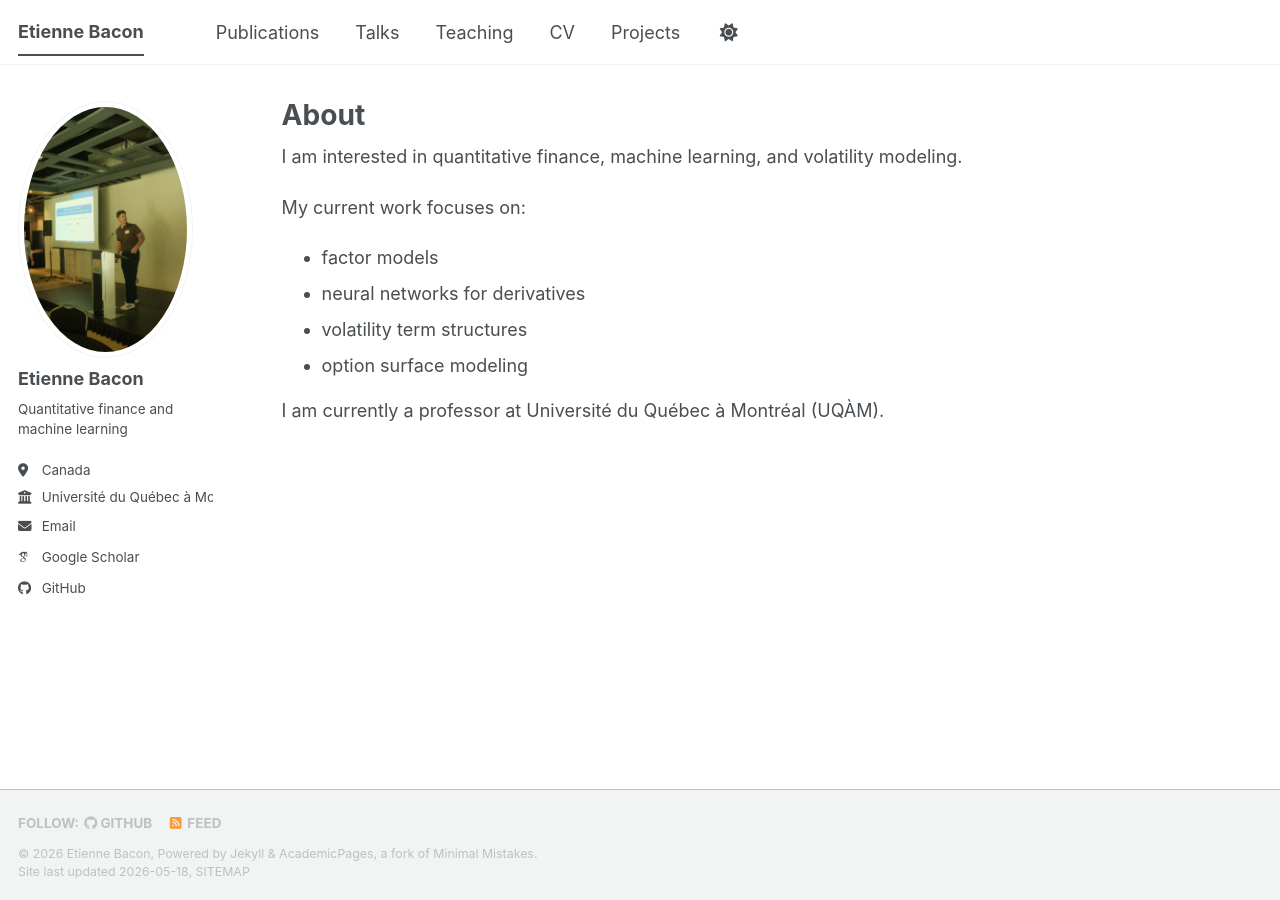
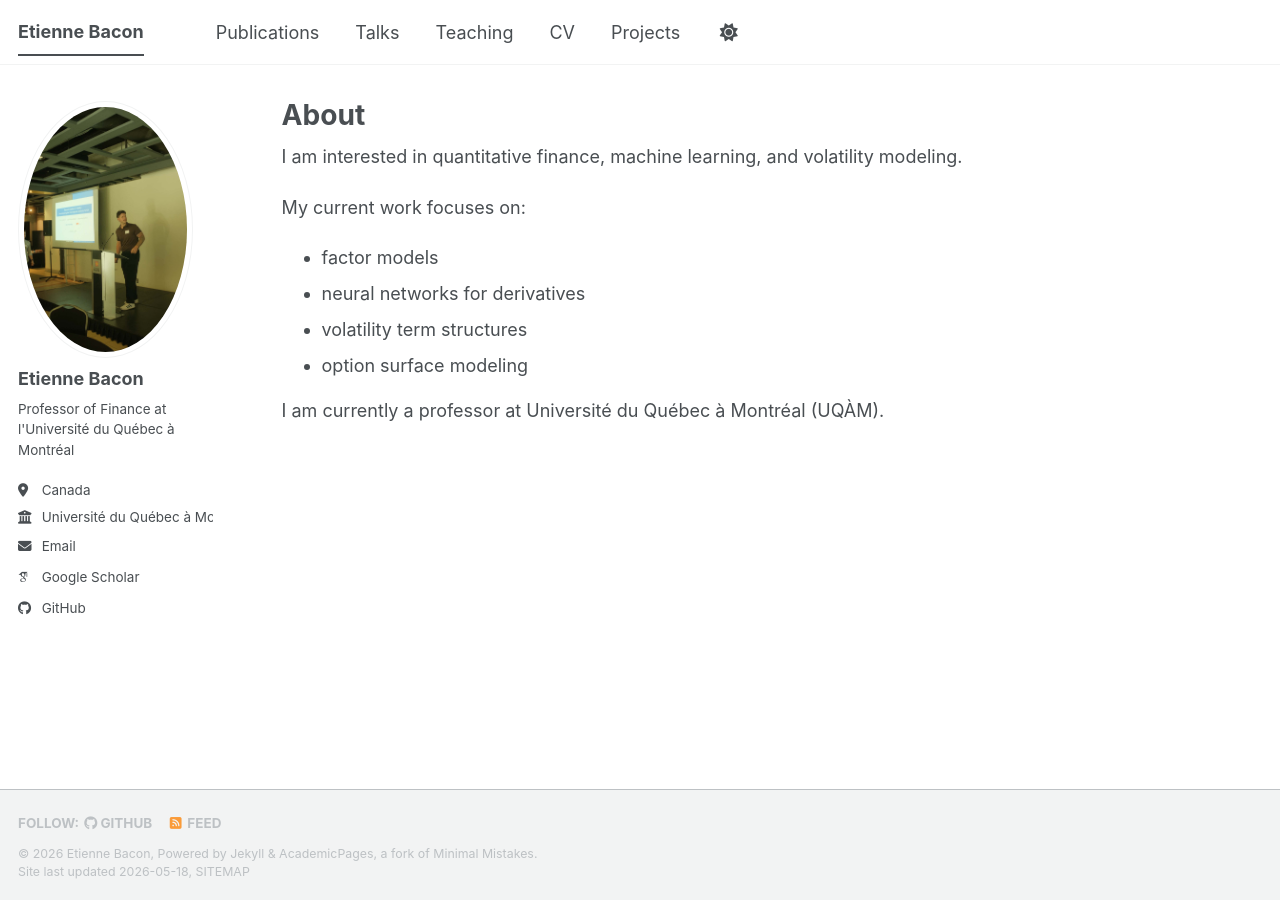
Before and after one commit to EtienneBacon/EtienneBacon.github.io, a Jekyll site: the page built from _pages/about.md, in a window 1280 px wide. Built offline with Jekyll 4.4.1, drawn with Linux system fonts in a browser that asks for light colours; some web fonts are replaced; a script bundle is joined from its source files by our own code; library files that are not in the unit come from our copies.

Commit message:
Update _config.yml

```diff
--- a/_config.yml
+++ b/_config.yml
@@ -12,7 +12,7 @@ site_theme               : "default" # The available themes options are "default
 title                    : "Etienne Bacon"
 title_separator          : "-"
 name                     : &name "Etienne Bacon"
-description              : &description "Professor at l'Université du Québec à Montréal"   # Update this with a general description of your site, this is the default if not overridden by a page
+description              : &description "Professor of Finance at l'Université du Québec à Montréal"   # Update this with a general description of your site, this is the default if not overridden by a page
 url                      : https://EtienneBacon.github.io # The base hostname & protocol for your site e.g. "https://[your GitHub username].github.io",
                                                            # or if you already have some other page hosted on Github then use "https://[your GitHub username].github.io/[Your Repo Name]"
 baseurl                  : "" # the subpath of your site, e.g. "/blog"
@@ -26,7 +26,7 @@ author:
   avatar           : "profile.png"
   name             : "Etienne Bacon"
   pronouns         : # example: "she/her"
-  bio              : "Quantitative finance and machine learning"
+  bio              : "Professor of Finance at l'Université du Québec à Montréal"
   location         : "Canada"
   employer         : "Université du Québec à Montréal"
   uri              : # URL
```
